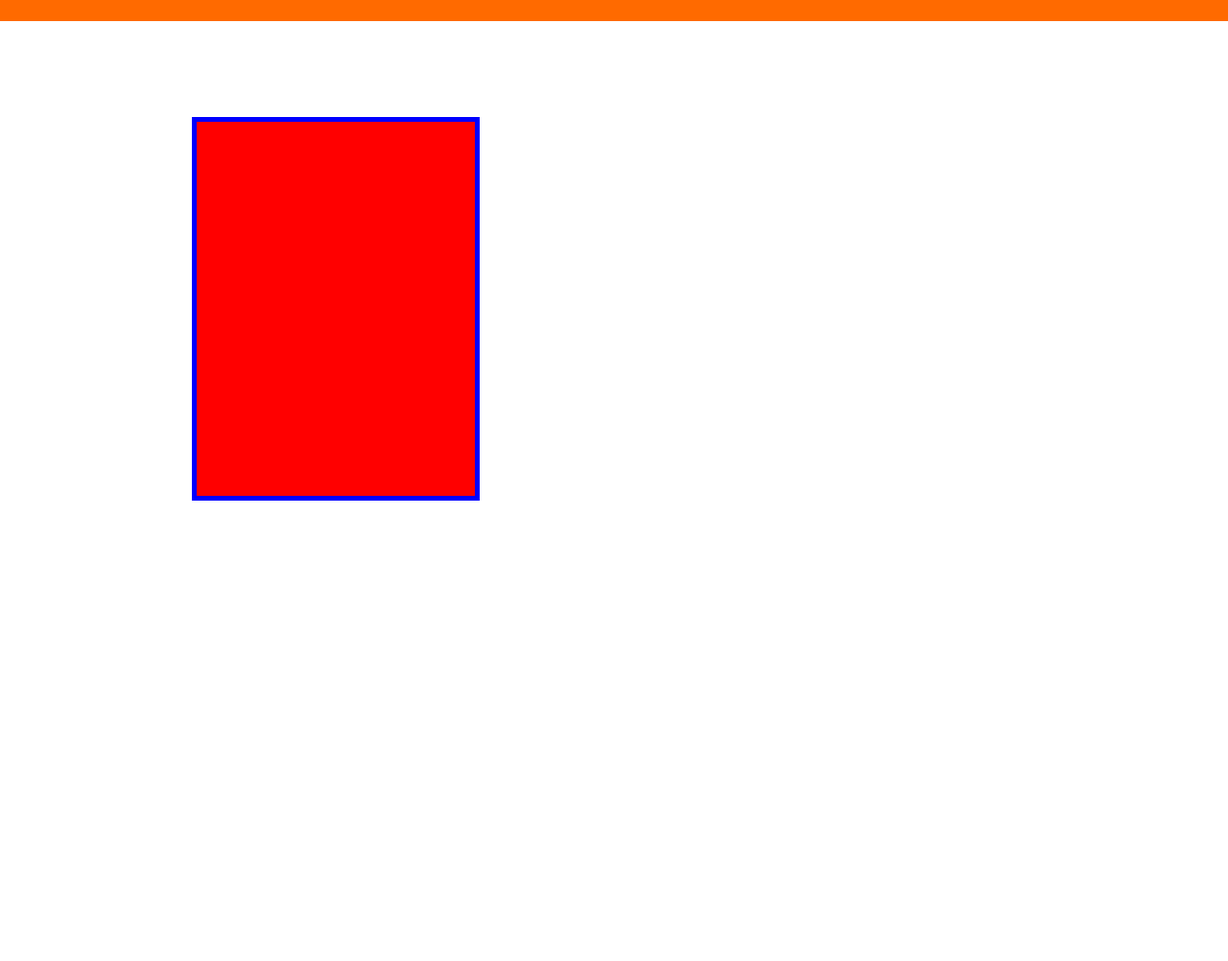
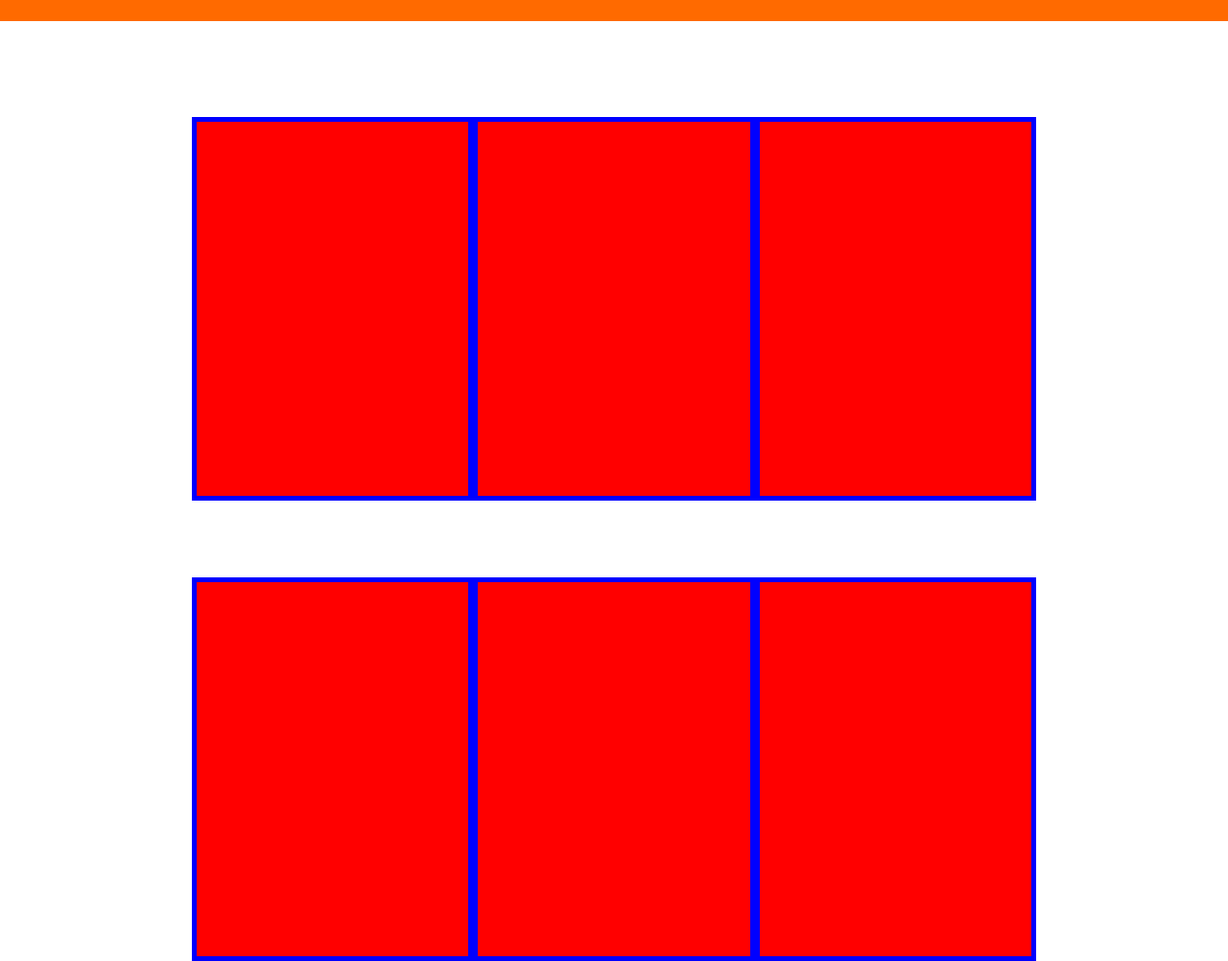
Before and after one commit to DanielMarella/html-css-boolando, a plain HTML site: page index.html in a window 1280 px wide. Shown: the part 78-1080 px from the top of the page at 96% size. Before the commit the page ends 800 px from the top, so only its background shows below. Drawn offline with Linux system fonts and the light colour scheme.

Commit message:
add other five card, add margin and padding

```diff
--- a/css/style.css
+++ b/css/style.css
@@ -26,8 +26,8 @@ ul{
     background-color: #FF6A00;
     justify-content: space-between;
     align-items: center;
-    padding: 0 200px;       /* <--- ridurre dopo */
-    margin-bottom: 100px;  /* <--- ridurre dopo */
+    padding: 0 200px;       /* <--- sistemare dopo inserimento contenuti*/
+    margin-bottom: 100px;  /* <--- sistemare dopo inserimento contenuti*/
 }
 
 li{
@@ -49,6 +49,12 @@ li{
 
 .container{
     padding: 0 200px;
+    justify-content: space-between;
+
+}
+
+.row{
+    margin-top: 80px;   /* <--- sistemare dopo inserimento contenuti  */
 }
 
 .card{
--- a/index.html
+++ b/index.html
@@ -34,14 +34,32 @@
 
 
     <main>
-        <div class="container">
+        <div class="container row first-row flex">
             <!-- card -->
             <div class="card">
-            </div>
             <!-- due box colorati sopra immagine -->
             <!-- box col cuoricino -->
             <!-- descrizione card posta sotto img -->
+            </div>
+
+            <div class="card">
+            </div>
+
+            <div class="card">
+            </div>
         </div>
+
+        <div class="container row second-row flex">
+            <div class="card">
+            </div>
+
+            <div class="card">
+            </div>
+
+            <div class="card">
+            </div>
+        </div>
+
     </main>
 
 
```
